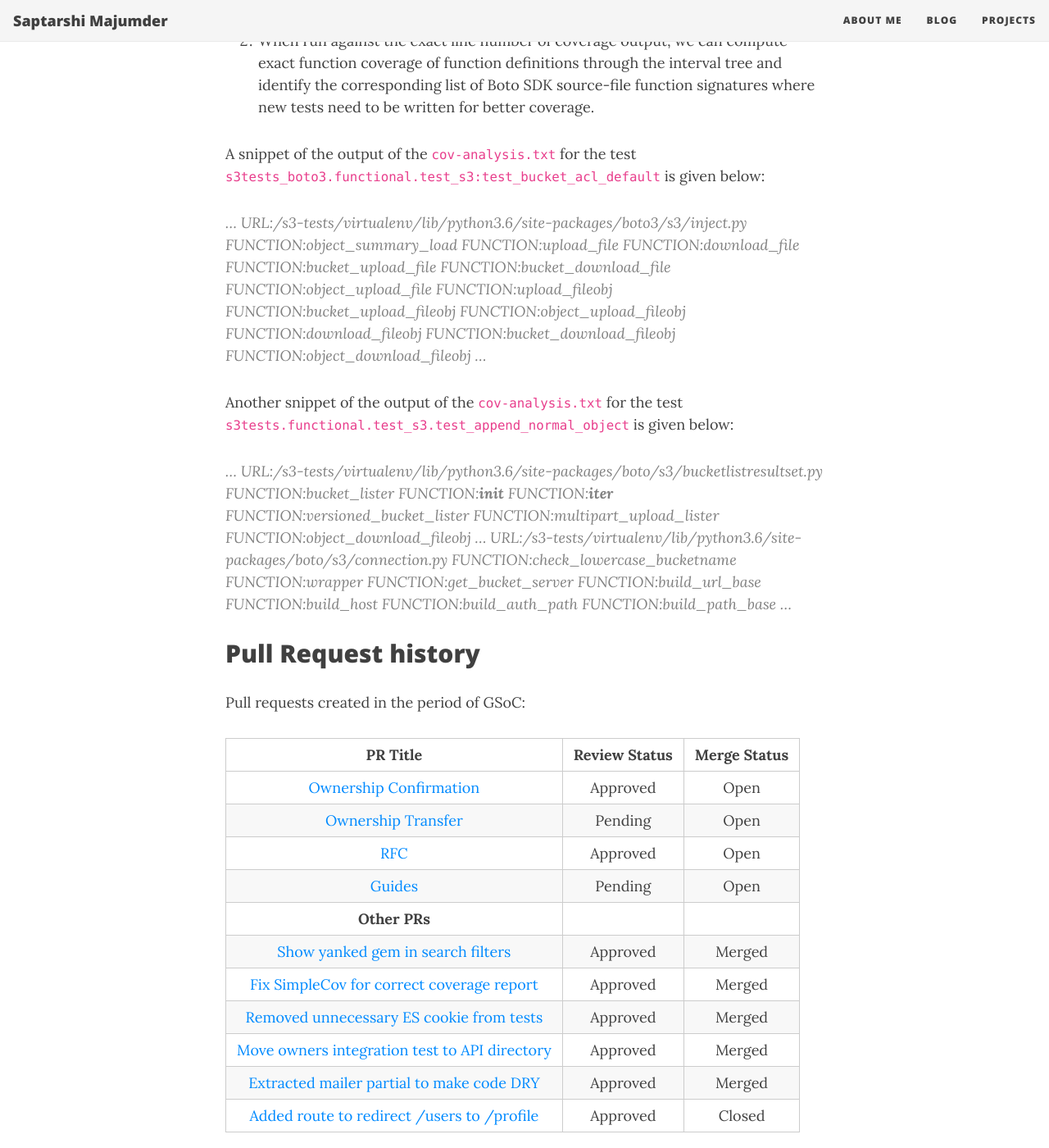
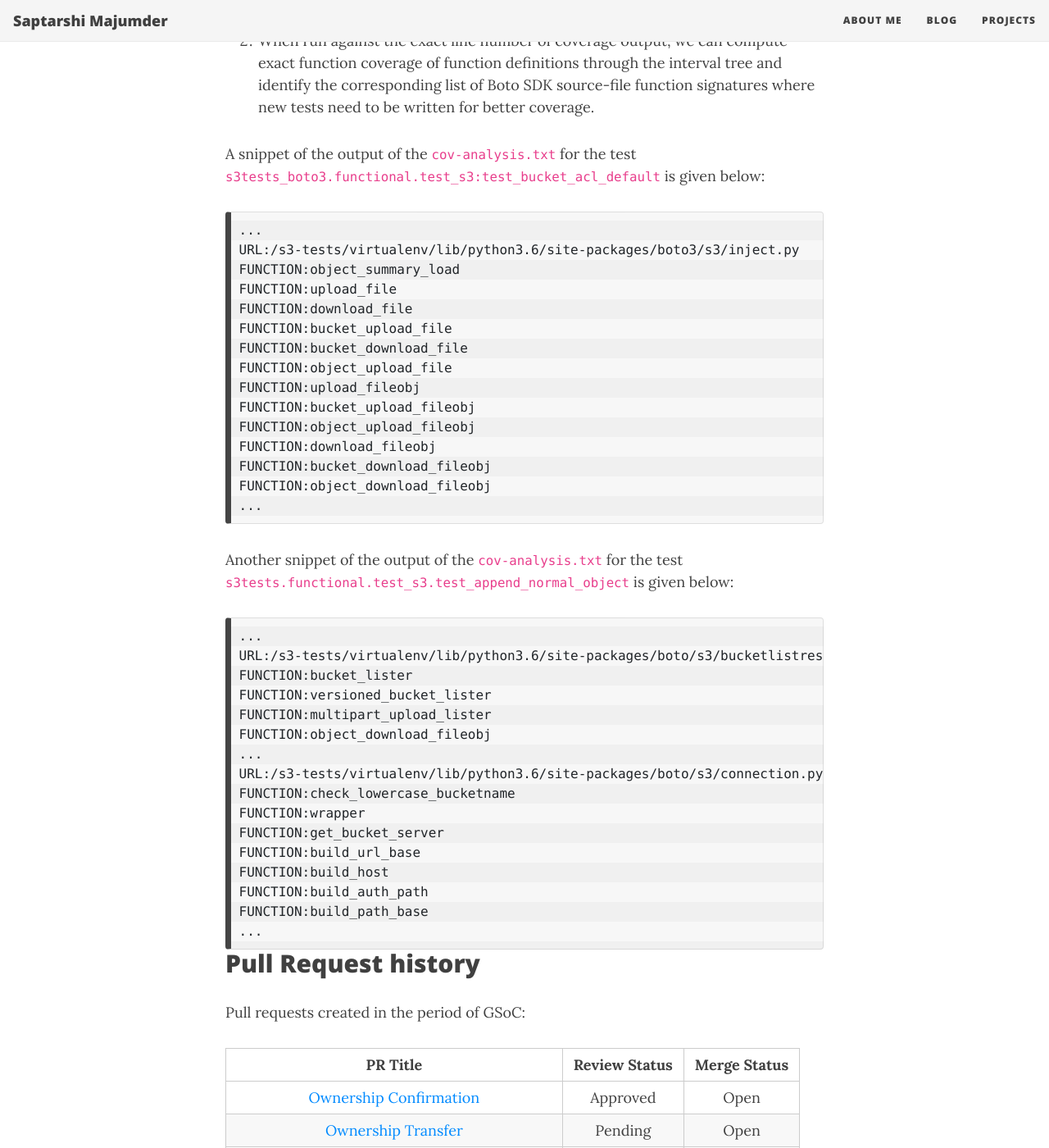
Before and after one commit to iraj465/iraj465.github.io, a Jekyll site: the page built from _posts/2021-08-18-gsoc-2021-final-report.md, in a window 1280 px wide and 1400 px high, scrolled down 6320 px. Shown: the whole window at 82% size. Built offline with Jekyll 4.4.1, drawn with Linux system fonts in a browser that asks for light colours; nearby versions of some CDN libraries.

Commit message:
Update 2021-08-18-gsoc-2021-final-report.md

````diff
--- a/_posts/2021-08-18-gsoc-2021-final-report.md
+++ b/_posts/2021-08-18-gsoc-2021-final-report.md
@@ -172,42 +172,45 @@ With each source file attribute under ``files`` we checked whether it was a Boto
 
 A snippet of the output of the `cov-analysis.txt` for the test `s3tests_boto3.functional.test_s3:test_bucket_acl_default` is given below:
 
-> ...
-> URL:/s3-tests/virtualenv/lib/python3.6/site-packages/boto3/s3/inject.py
->FUNCTION:object_summary_load
->FUNCTION:upload_file
->FUNCTION:download_file
->FUNCTION:bucket_upload_file
->FUNCTION:bucket_download_file
->FUNCTION:object_upload_file
->FUNCTION:upload_fileobj
->FUNCTION:bucket_upload_fileobj
->FUNCTION:object_upload_fileobj
->FUNCTION:download_fileobj
->FUNCTION:bucket_download_fileobj
->FUNCTION:object_download_fileobj
-> ...
+
+```
+...
+URL:/s3-tests/virtualenv/lib/python3.6/site-packages/boto3/s3/inject.py
+FUNCTION:object_summary_load
+FUNCTION:upload_file
+FUNCTION:download_file
+FUNCTION:bucket_upload_file
+FUNCTION:bucket_download_file
+FUNCTION:object_upload_file
+FUNCTION:upload_fileobj
+FUNCTION:bucket_upload_fileobj
+FUNCTION:object_upload_fileobj
+FUNCTION:download_fileobj
+FUNCTION:bucket_download_fileobj
+FUNCTION:object_download_fileobj
+...
+```
 
 Another snippet of the output of the `cov-analysis.txt` for the test `s3tests.functional.test_s3.test_append_normal_object` is given below:
 
-> ...
->URL:/s3-tests/virtualenv/lib/python3.6/site-packages/boto/s3/bucketlistresultset.py
->FUNCTION:bucket_lister
->FUNCTION:__init__
->FUNCTION:__iter__
->FUNCTION:versioned_bucket_lister
->FUNCTION:multipart_upload_lister
->FUNCTION:object_download_fileobj
-> ...
->URL:/s3-tests/virtualenv/lib/python3.6/site-packages/boto/s3/connection.py
->FUNCTION:check_lowercase_bucketname
->FUNCTION:wrapper
->FUNCTION:get_bucket_server
->FUNCTION:build_url_base
->FUNCTION:build_host
->FUNCTION:build_auth_path
->FUNCTION:build_path_base
-> ...
+```
+...
+URL:/s3-tests/virtualenv/lib/python3.6/site-packages/boto/s3/bucketlistresultset.py
+FUNCTION:bucket_lister
+FUNCTION:versioned_bucket_lister
+FUNCTION:multipart_upload_lister
+FUNCTION:object_download_fileobj
+...
+URL:/s3-tests/virtualenv/lib/python3.6/site-packages/boto/s3/connection.py
+FUNCTION:check_lowercase_bucketname
+FUNCTION:wrapper
+FUNCTION:get_bucket_server
+FUNCTION:build_url_base
+FUNCTION:build_host
+FUNCTION:build_auth_path
+FUNCTION:build_path_base
+...
+```
 
 
 
````
